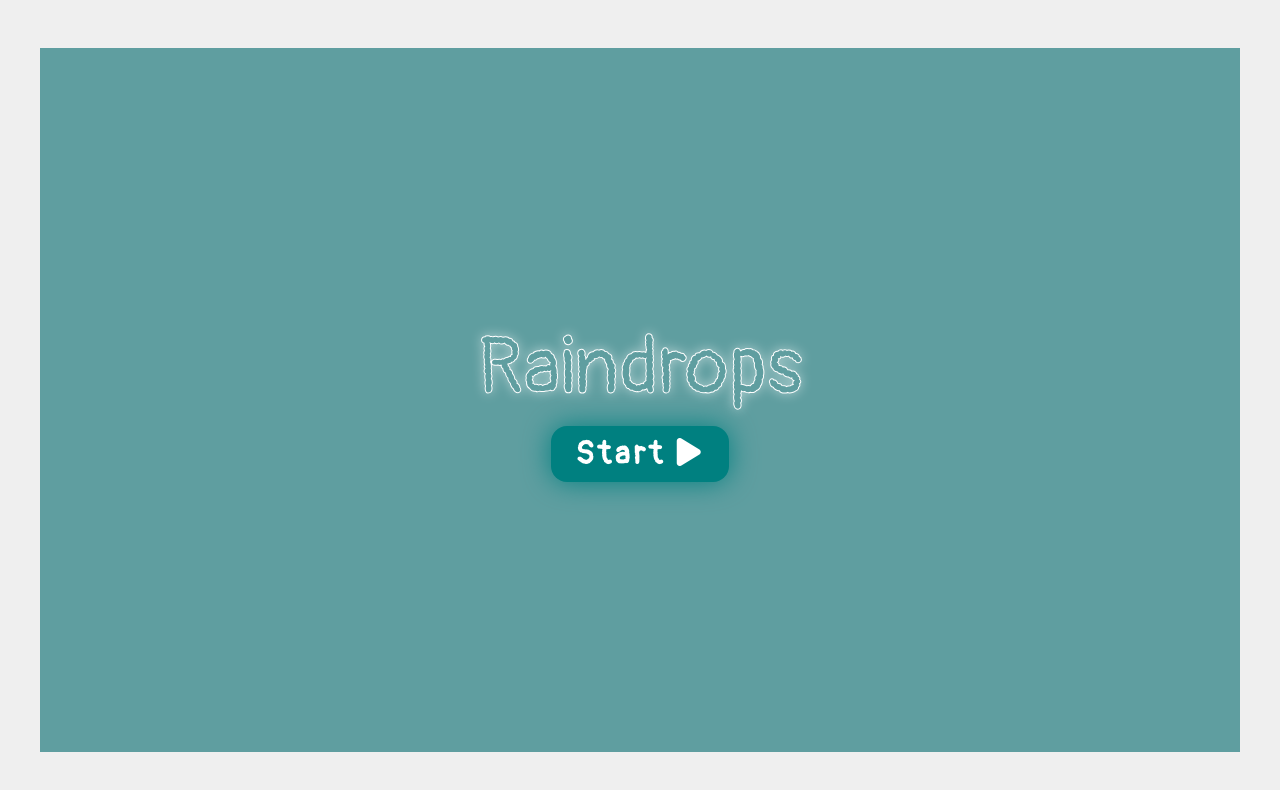
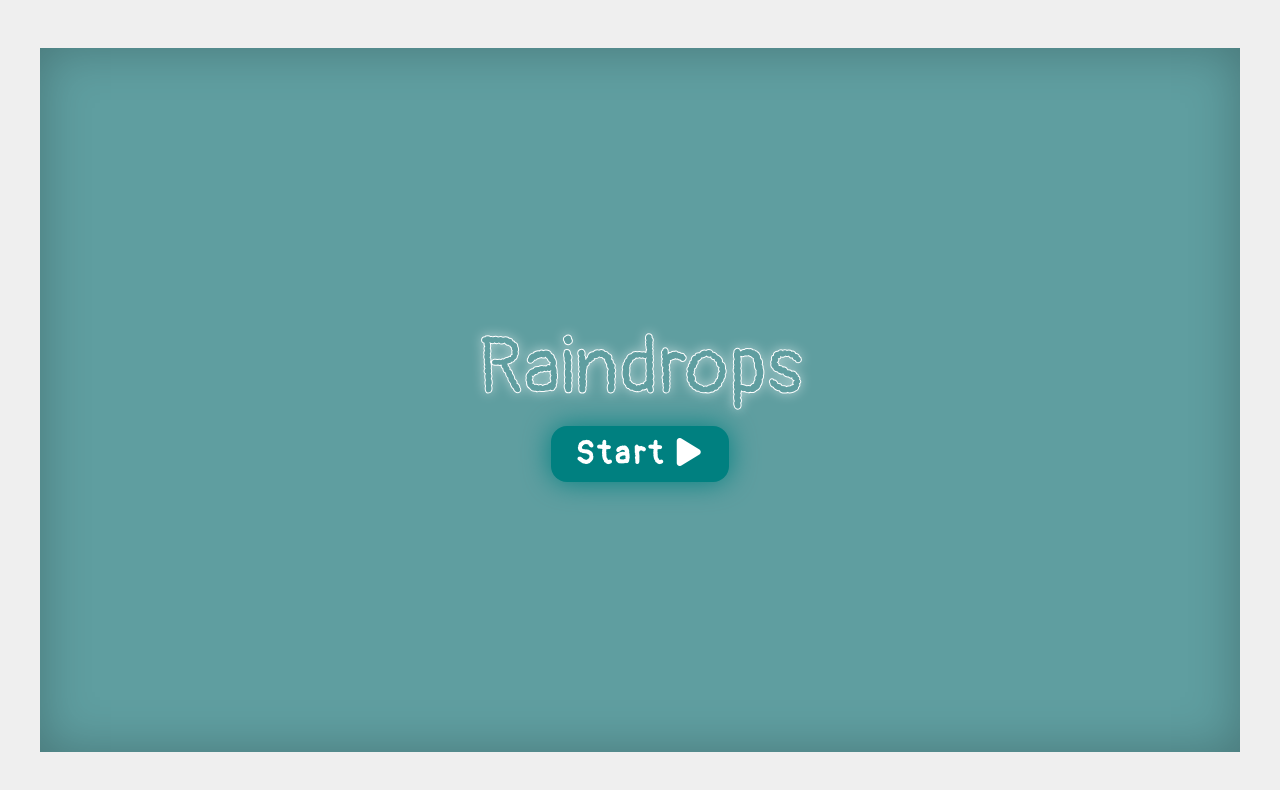
Before and after one commit to AkashAbhay-SuperAI/Math-Bubble-Game, a plain HTML site: page index.html in a window 1280 px wide. Drawn offline with Linux system fonts and the light colour scheme.

Commit message:
ui changes

```diff
--- a/style.css
+++ b/style.css
@@ -83,7 +83,7 @@ input[type="number"] {
   background-size: cover;
   position: relative;
   box-shadow: inset 0 0 50px rgba(0, 0, 0, 0.25);
-  background-color: lightskyblue;
+  background-color: skyblue;
 }
 
 .playScreen,
@@ -100,6 +100,7 @@ input[type="number"] {
   justify-content: center;
   flex-direction: column;
   transition: all 200ms ease-out;
+  box-shadow: inset 0 0 50px rgba(0, 0, 0, 0.25);
   font-size: 5rem;
 }
 
@@ -155,6 +156,11 @@ font {
   padding: 0.5rem 0;
   height: 4rem;
   position: relative;
+  box-shadow: inset 0 0 25px rgba(0, 0, 0, 0.25);
+}
+
+#inputBox input {
+  width: 10rem;
 }
 
 .bars {
```
